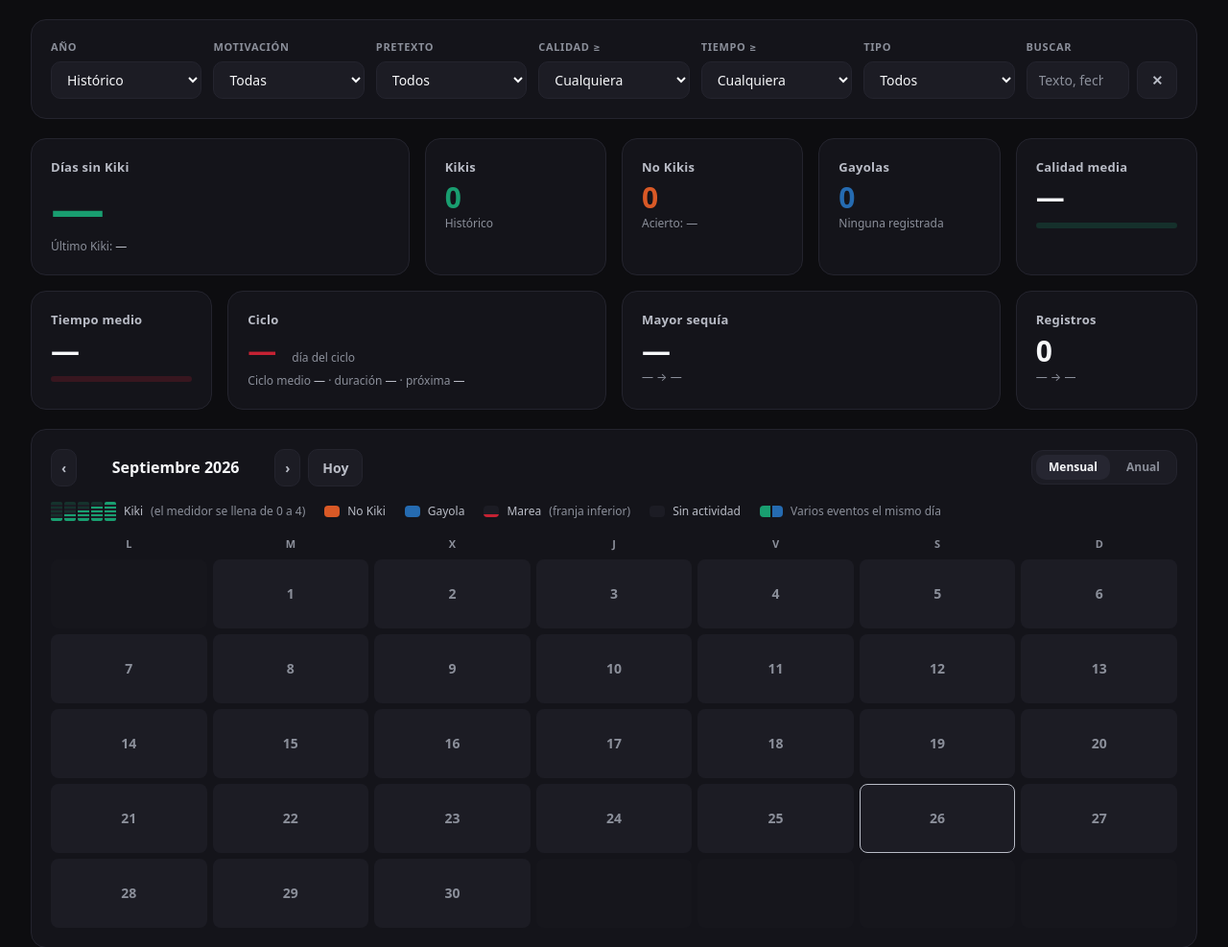
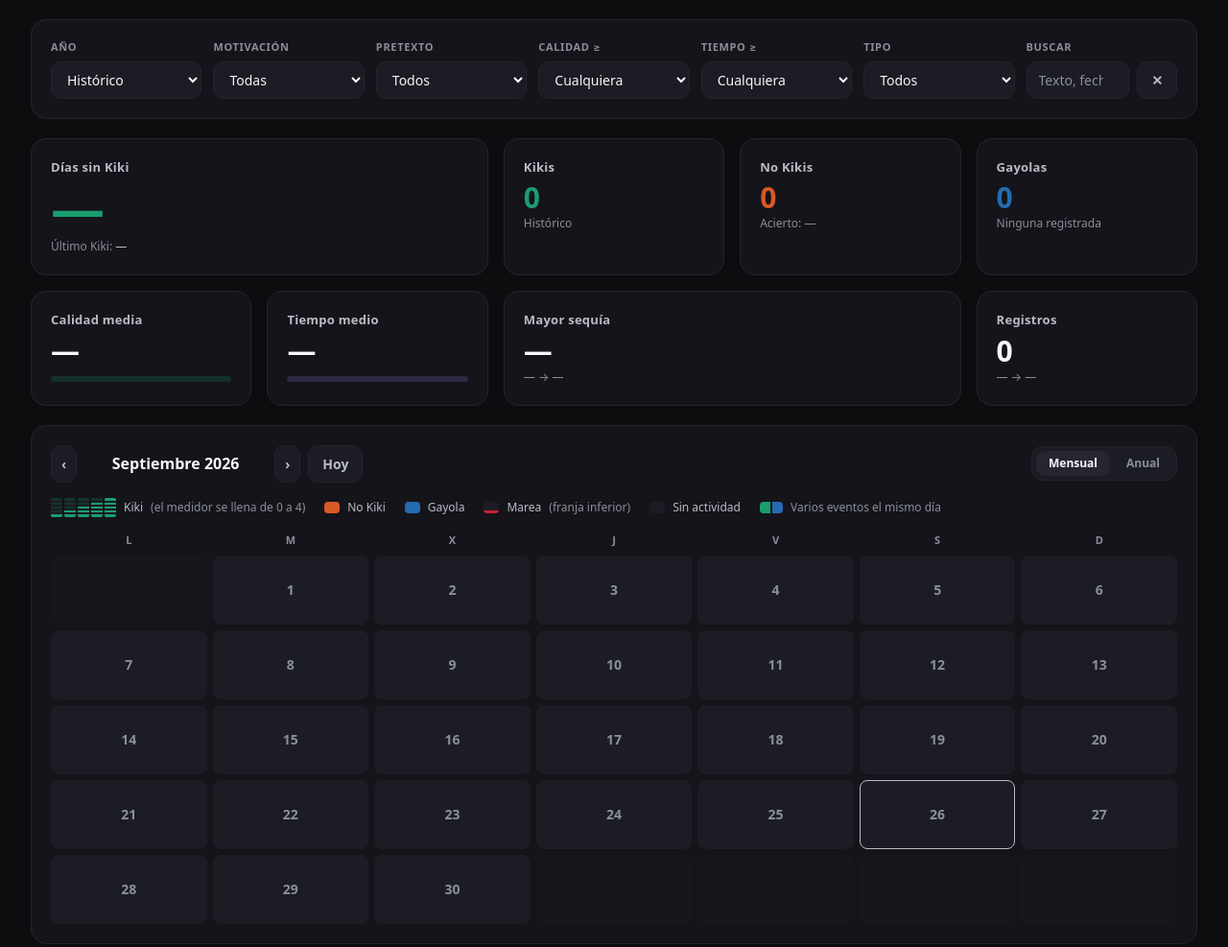
Before and after one commit to largoguns/kikiapp, a FastAPI app: page / in a window 1280 px wide. Shown: the part 60-1047 px from the top of the page at 96% size. Run offline with FastAPI, Linux system fonts and the light colour scheme; data that the repository does not hold is empty.

Commit message:
Fuera la tarjeta de Ciclo, y números de día en el calendario anual
- Se retira el KPI de Ciclo del panel. El cálculo se mantiene en
  GET /api/stats/summary: era una métrica pedida en la especificación y no
  cuesta nada, pero deja de ocupar sitio en pantalla.
- Con ocho tarjetas la rejilla pasa a cinco columnas en pantallas anchas, que
  son dos filas exactas en lugar de dejar un hueco.
- Los mini-meses de la vista anual pintan ahora el número del día. Las celdas
  tienen tamaño de sobra y sin la cifra había que contar posiciones para
  situarse.

Y un arreglo que destapó el cambio de paleta: el medidor de "Tiempo medio"
tomaba el color de Marea, así que al volverse roja pasó a leerse como una
alarma. El rojo está reservado para estado y no puede medir algo neutro, así
que ese medidor usa ahora su propio tono, el mismo violeta con el que ya se
pinta la serie "Tiempo" en el gráfico de valoraciones.

55 tests en verde. Verificado en navegador.

Co-Authored-By: Claude Opus 5 (1M context) <noreply@anthropic.com>

```diff
--- a/templates/dashboard.html
+++ b/templates/dashboard.html
@@ -104,7 +104,7 @@
   </section>
 
   <!-- ══ KPIs ══════════════════════════════════════════════════════════════ -->
-  <section class="mb-5 grid grid-cols-2 gap-4 lg:grid-cols-4 xl:grid-cols-6" aria-label="Métricas">
+  <section class="mb-5 grid grid-cols-2 gap-4 lg:grid-cols-4 xl:grid-cols-5" aria-label="Métricas">
 
     <!-- Cifra protagonista: una sola por vista -->
     <div class="card col-span-2 flex flex-col justify-between xl:col-span-2">
@@ -155,24 +155,10 @@
     <div class="card">
       <p class="card-title">Tiempo medio</p>
       <p class="mt-1 text-3xl font-semibold" x-text="Kiki.numero(resumen.promedios.tiempo)"></p>
-      <div class="mt-2 h-1.5 w-full overflow-hidden rounded-full bg-marea/20">
-        <div class="h-full rounded-full bg-marea"
+      <div class="mt-2 h-1.5 w-full overflow-hidden rounded-full bg-tiempo/20">
+        <div class="h-full rounded-full bg-tiempo"
              :style="`width: ${((resumen.promedios.tiempo || 0) / 4) * 100}%`"></div>
       </div>
-    </div>
-
-    <div class="card col-span-2 lg:col-span-2 xl:col-span-2">
-      <p class="card-title">Ciclo</p>
-      <div class="mt-1 flex flex-wrap items-baseline gap-x-4 gap-y-1">
-        <span class="text-3xl font-semibold text-marea"
-              x-text="Kiki.numero(resumen.ciclo.dia_del_ciclo)"></span>
-        <span class="card-hint">día del ciclo</span>
-      </div>
-      <p class="card-hint mt-1">
-        Ciclo medio <span class="text-ink-2" x-text="Kiki.numero(resumen.ciclo.ciclo_medio_dias, ' d')"></span> ·
-        duración <span class="text-ink-2" x-text="Kiki.numero(resumen.ciclo.duracion_media_dias, ' d')"></span> ·
-        próxima <span class="text-ink-2" x-text="Kiki.fechaCorta(resumen.ciclo.proxima_prevista)"></span>
-      </p>
     </div>
 
     <div class="card col-span-2">
@@ -300,6 +286,10 @@
                   </template>
                 </div>
                 <span class="cal-marea" x-show="celda.marea"></span>
+                <span class="cal-numero" x-show="!celda.fuera"
+                      :data-sobre-color="celda.bandas.length > 0"
+                      :class="celda.bandas.length ? '' : 'text-ink-3'"
+                      x-text="celda.dia"></span>
               </div>
             </template>
           </div>
```
Also changed, not shown: frontend/app.css (+15 -2 lines), README.md, static/css/app.css.
